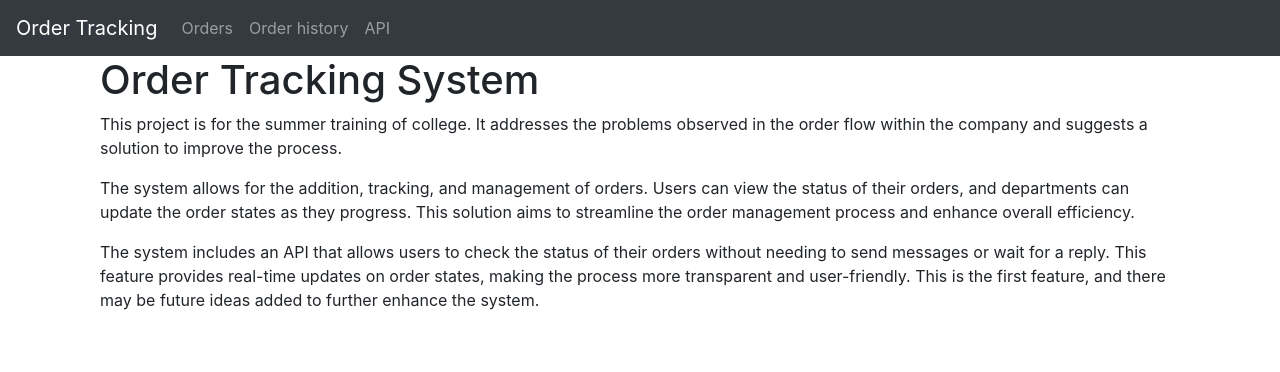
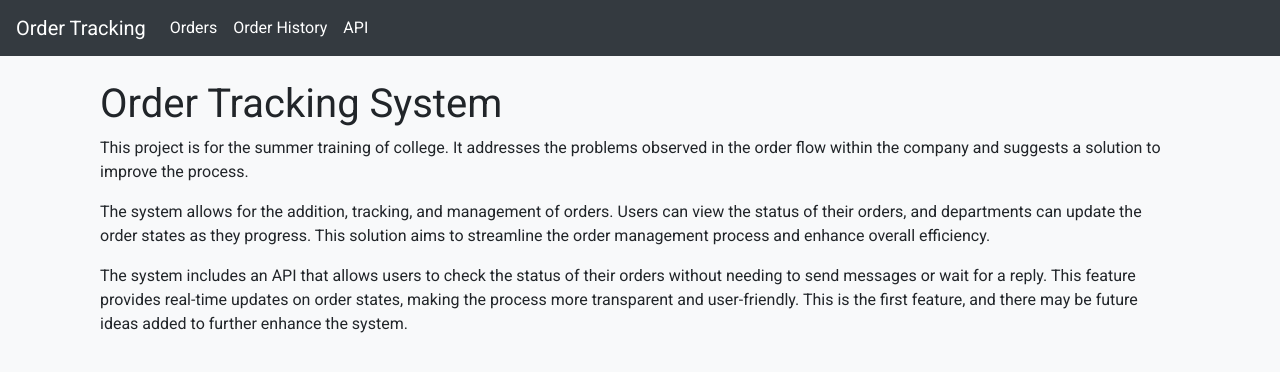
Before and after one commit to SalmanSaleh1/Order-Tracking, a Flask app: page / in a window 1280 px wide. Shown: the top 372 px of the page. Run offline with Flask 3, Linux system fonts and the light colour scheme; parts of the project's set-up code (start-up, migrations or seed data) failed here and were passed over; some libraries are stand-ins or nearby versions.

Commit message:
Update styling

```diff
--- a/src/flask_website/templates/base.html
+++ b/src/flask_website/templates/base.html
@@ -2,34 +2,69 @@
 <html lang="en">
 
 <head>
-    <!-- Meta tags for character set and viewport -->
     <meta charset="UTF-8">
     <meta name="viewport" content="width=device-width, initial-scale=1.0">
+    <title>{% block title %}My Flask App{% endblock %}</title>
 
-    <!-- Title of the page, dynamically set by child templates -->
-    <title>{% block title %}{% endblock %}</title>
+    <!-- Google Fonts -->
+    <link href="https://fonts.googleapis.com/css2?family=Roboto:wght@400;700&display=swap" rel="stylesheet">
 
     <!-- Bootstrap CSS -->
     <link rel="stylesheet" href="https://stackpath.bootstrapcdn.com/bootstrap/4.5.2/css/bootstrap.min.css">
+    <link rel="stylesheet" href="{{ url_for('static', filename='css/custom.css') }}">
 
+    <!-- Font Awesome for icons -->
+    <link rel="stylesheet" href="https://cdnjs.cloudflare.com/ajax/libs/font-awesome/5.15.4/css/all.min.css">
+
+    <style>
+        body {
+            font-family: 'Roboto', sans-serif;
+            background-color: #f8f9fa;
+        }
+        .navbar {
+            background-color: #343a40;
+        }
+        .navbar-brand, .nav-link {
+            color: #ffffff !important;
+        }
+        .nav-link:hover {
+            color: #f8f9fa !important;
+            text-decoration: underline;
+        }
+        .card {
+            border: 1px solid #007bff;
+            border-radius: 0.5rem;
+            transition: transform 0.2s;
+        }
+        .card:hover {
+            transform: scale(1.02);
+        }
+        .btn-primary {
+            background-color: #007bff;
+            border-color: #007bff;
+        }
+        .btn-primary:hover {
+            background-color: #0056b3;
+            border-color: #0056b3;
+        }
+    </style>
 </head>
 
 <body>
 
     <!-- Navigation Bar -->
-    <nav class="navbar navbar-expand-lg navbar-dark bg-dark">
+    <nav class="navbar navbar-expand-lg navbar-dark">
         <a class="navbar-brand" href="/">Order Tracking</a>
         <button class="navbar-toggler" type="button" data-toggle="collapse" data-target="#navbarNav" aria-controls="navbarNav" aria-expanded="false" aria-label="Toggle navigation">
             <span class="navbar-toggler-icon"></span>
         </button>
         <div class="collapse navbar-collapse" id="navbarNav">
             <ul class="navbar-nav mr-auto">
-                <!-- Navigation links -->
                 <li class="nav-item">
                     <a class="nav-link" href="/orders">Orders</a>
                 </li>
                 <li class="nav-item">
-                    <a class="nav-link" href="/order_history">Order history</a>
+                    <a class="nav-link" href="/order_history">Order History</a>
                 </li>
                 <li class="nav-item">
                     <a class="nav-link" href="/order_info">API</a>
@@ -39,9 +74,13 @@
     </nav>
 
     <!-- Main Content Container -->
-    <div class="container">
+    <div class="container mt-4">
         {% block body %}{% endblock %}
     </div>
 
+    <!-- Bootstrap JS (optional) -->
+    <script src="https://code.jquery.com/jquery-3.5.1.slim.min.js"></script>
+    <script src="https://cdn.jsdelivr.net/npm/@popperjs/core@2.9.3/dist/umd/popper.min.js"></script>
+    <script src="https://stackpath.bootstrapcdn.com/bootstrap/4.5.2/js/bootstrap.min.js"></script>
 </body>
 </html>
```
Also changed, not shown: src/flask_website/static/custom.css (added, +47 -0 lines).
